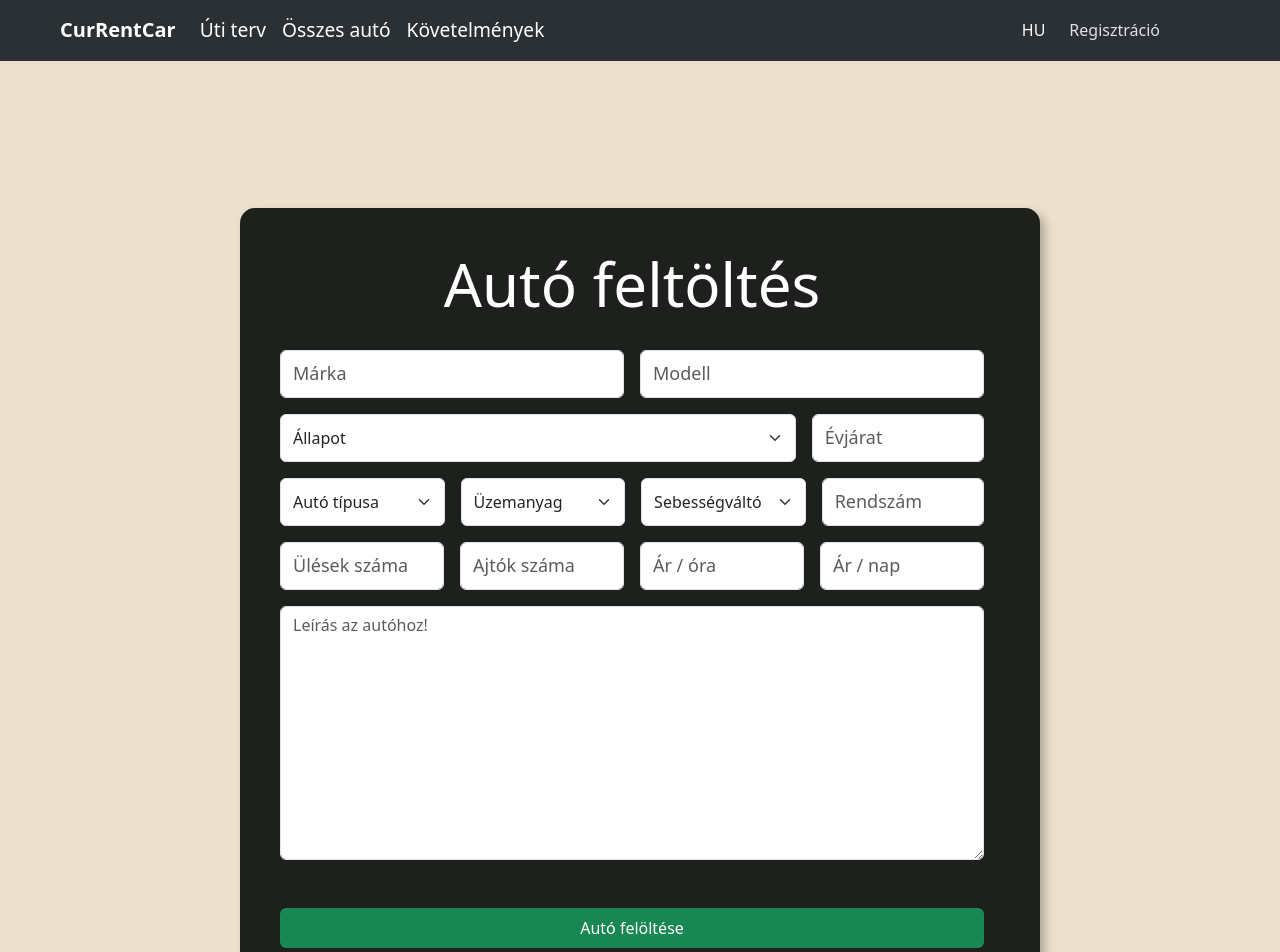
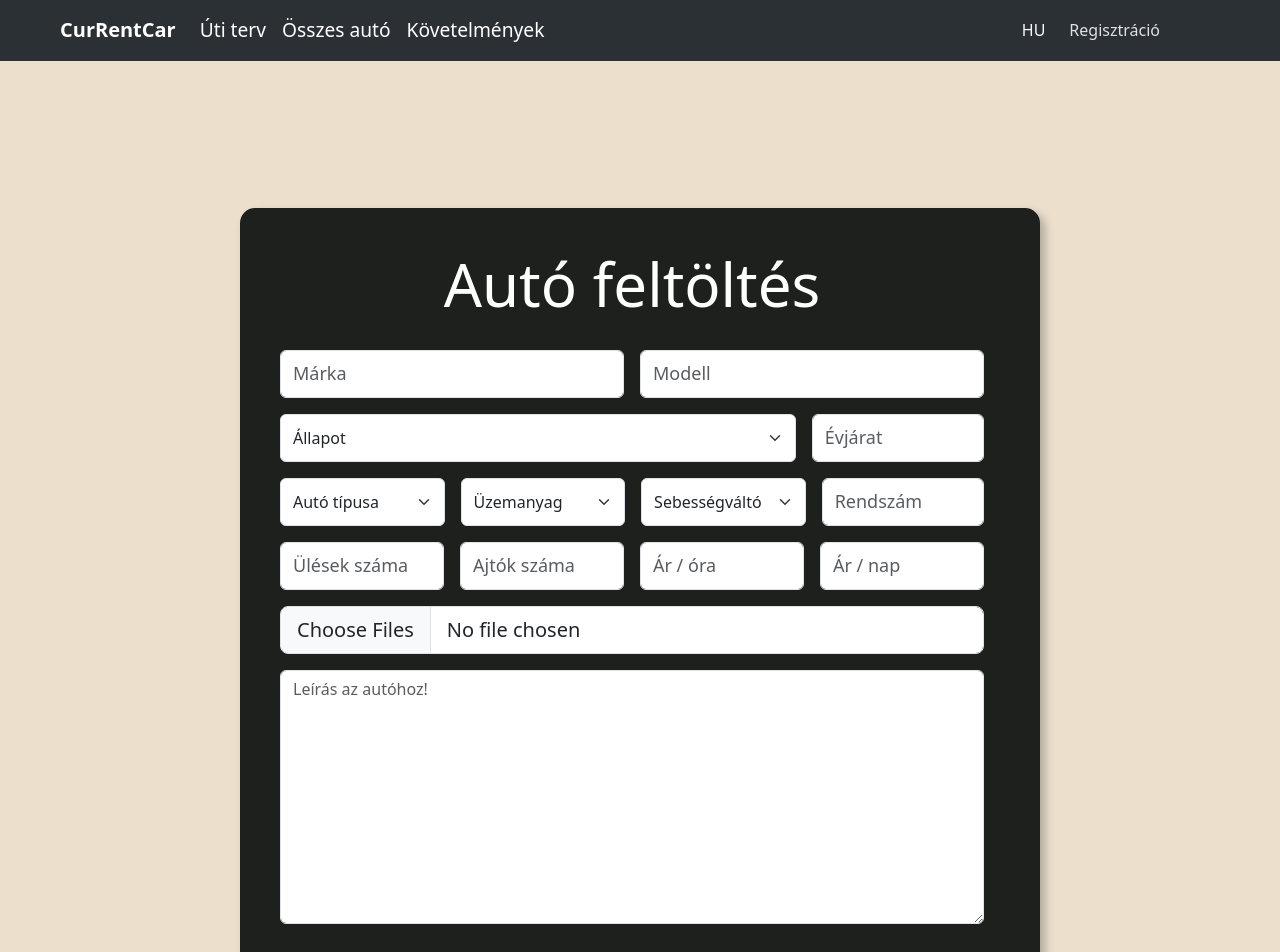
Before and after one commit to rewerze/currentcar, a React (Vite) app in the folder client/: page /auto-feltoltes in a window 1280 px wide. Shown: the top 952 px of the page. Built offline with nearby package versions, Linux system fonts and the light colour scheme; no server answers.

Commit message:
car upload - image upload

```diff
--- a/client/src/components/CarUpload.tsx
+++ b/client/src/components/CarUpload.tsx
@@ -50,6 +50,10 @@ function CarUpload() {
                         </div>
 
                         <div className="d-flex justify-content-center gap-3 mt-3 upload-form">
+                            <input type="file" name="car_picture" id="formFileMultiple" className="form-control form-control-lg" multiple />
+                        </div>
+
+                        <div className="d-flex justify-content-center gap-3 mt-3 upload-form">
                             <textarea name="description" id="description" placeholder="Leírás az autóhoz!" className="form-control" rows={10}></textarea>
                         </div>
 
```
